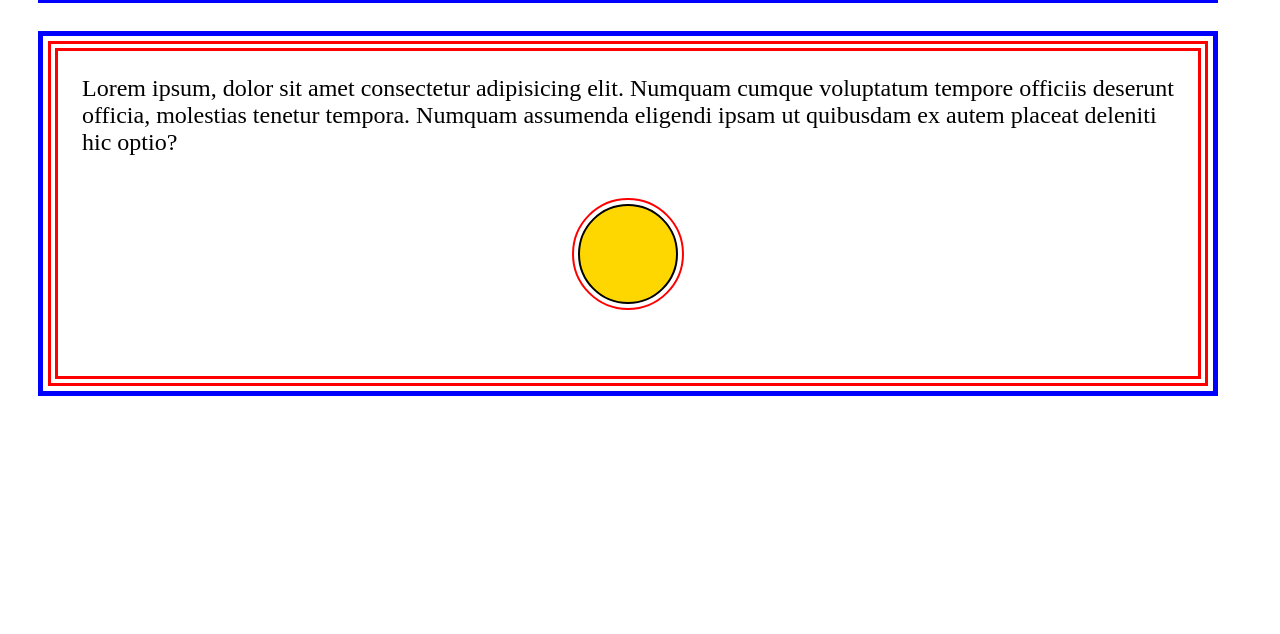
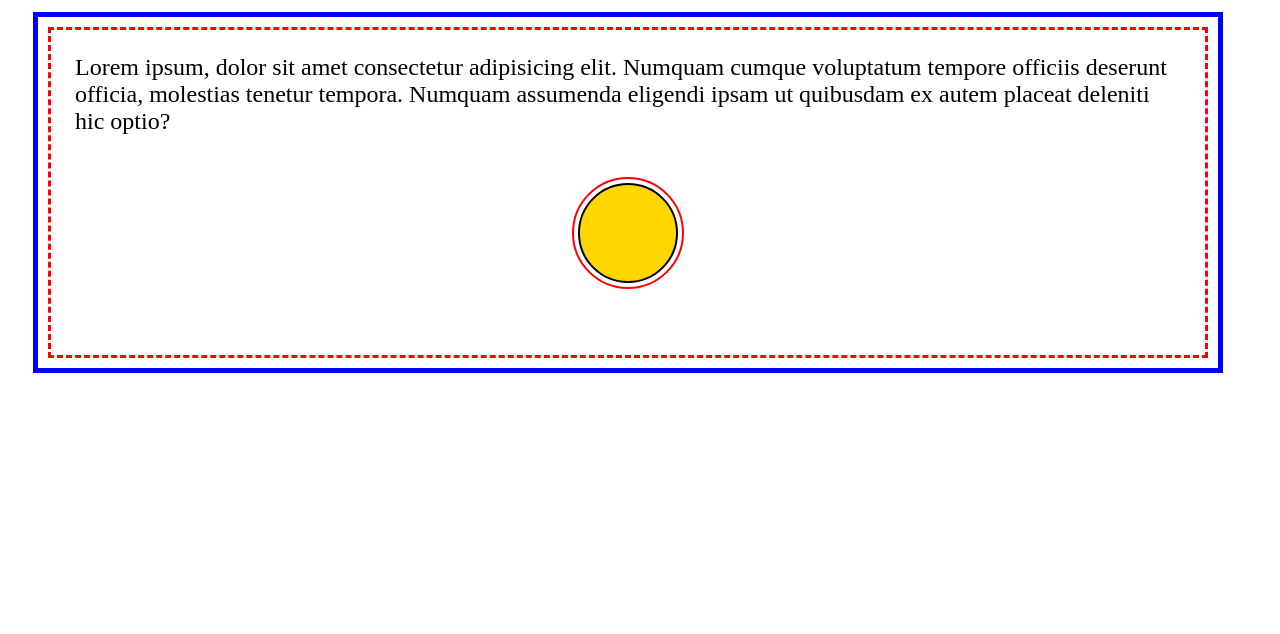
Before and after one commit to astramieri/css-full-course, a plain HTML site: page 05_lesson/index.html in a window 1280 px wide. Shown: the part 166-800 px from the top of the page. Drawn offline with Linux system fonts and the light colour scheme.

Commit message:
Completed Lesson 5

```diff
--- a/05_lesson/css/style.css
+++ b/05_lesson/css/style.css
@@ -7,7 +7,7 @@
 }
 
 .container {
-  border: 10px double red;
+  border: 3px dashed red;
   font-size: 1.5rem;
   margin: 1.5em; /* top & left & bottom &right */
   margin: 1.5em 2em; /* top & bottom, left & right */
@@ -16,7 +16,7 @@
   padding: 1em;
   /* this is not part of the box model! */
   outline: 5px solid blue;
-  outline-offset: 5px;
+  outline-offset: 10px;
 }
 
 .circle {
--- a/05_lesson/index.html
+++ b/05_lesson/index.html
@@ -1,9 +1,9 @@
 <!DOCTYPE html>
 <html lang="en">
   <head>
-    <meta charset="UTF-8" />
-    <meta name="viewport" content="width=device-width, initial-scale=1.0" />
-    <link rel="stylesheet" href="css/style.css" />
+    <meta charset="UTF-8">
+    <meta name="viewport" content="width=device-width, initial-scale=1.0">
+    <link rel="stylesheet" href="css/style.css">
     <title>Learning CSS</title>
   </head>
   <body>
@@ -17,9 +17,7 @@
         Numquam assumenda eligendi ipsam ut quibusdam ex autem placeat deleniti
         hic optio?
       </p>
-	  <div class="circle">
-
-	  </div>
+      <div class="circle"></div>
     </main>
   </body>
 </html>
```
